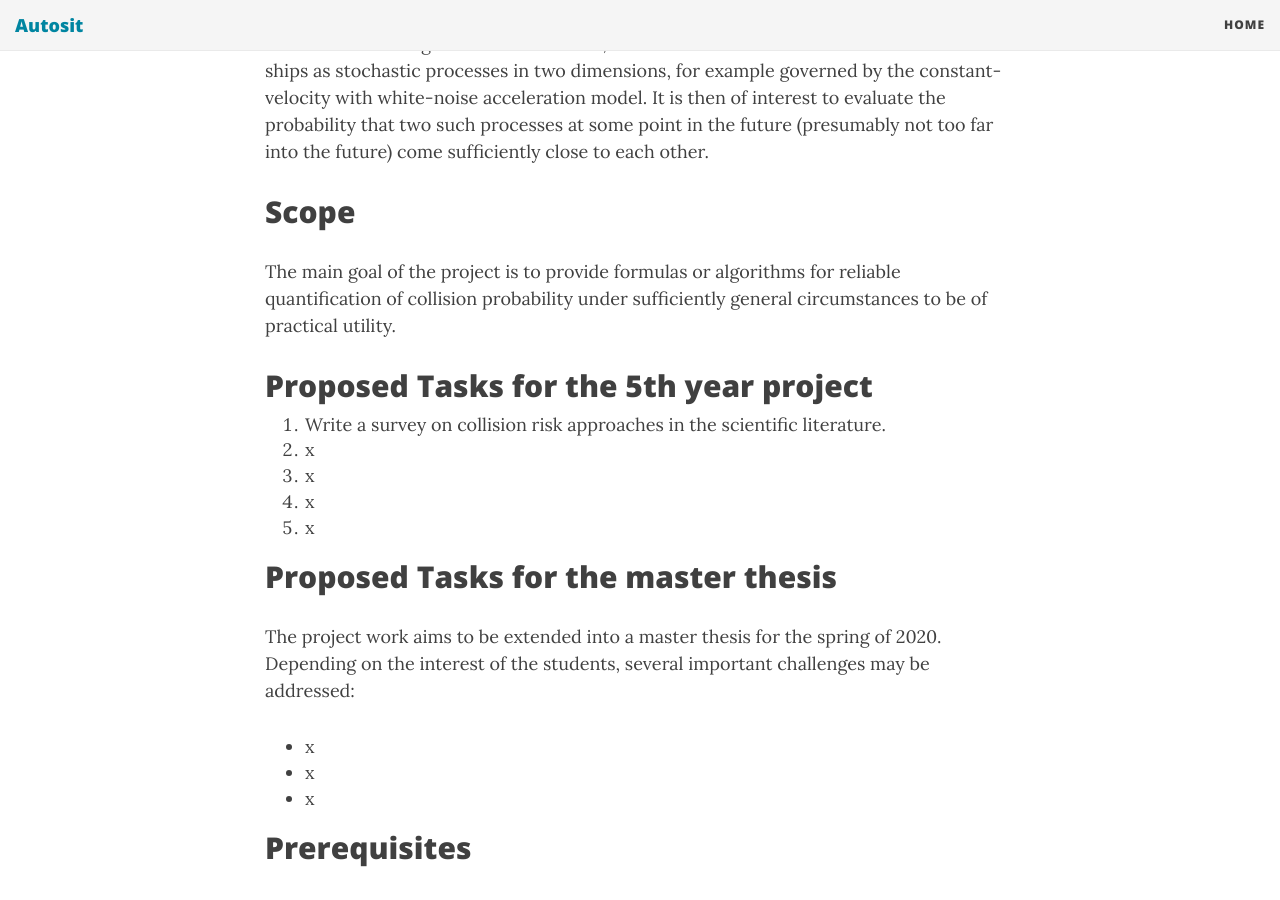
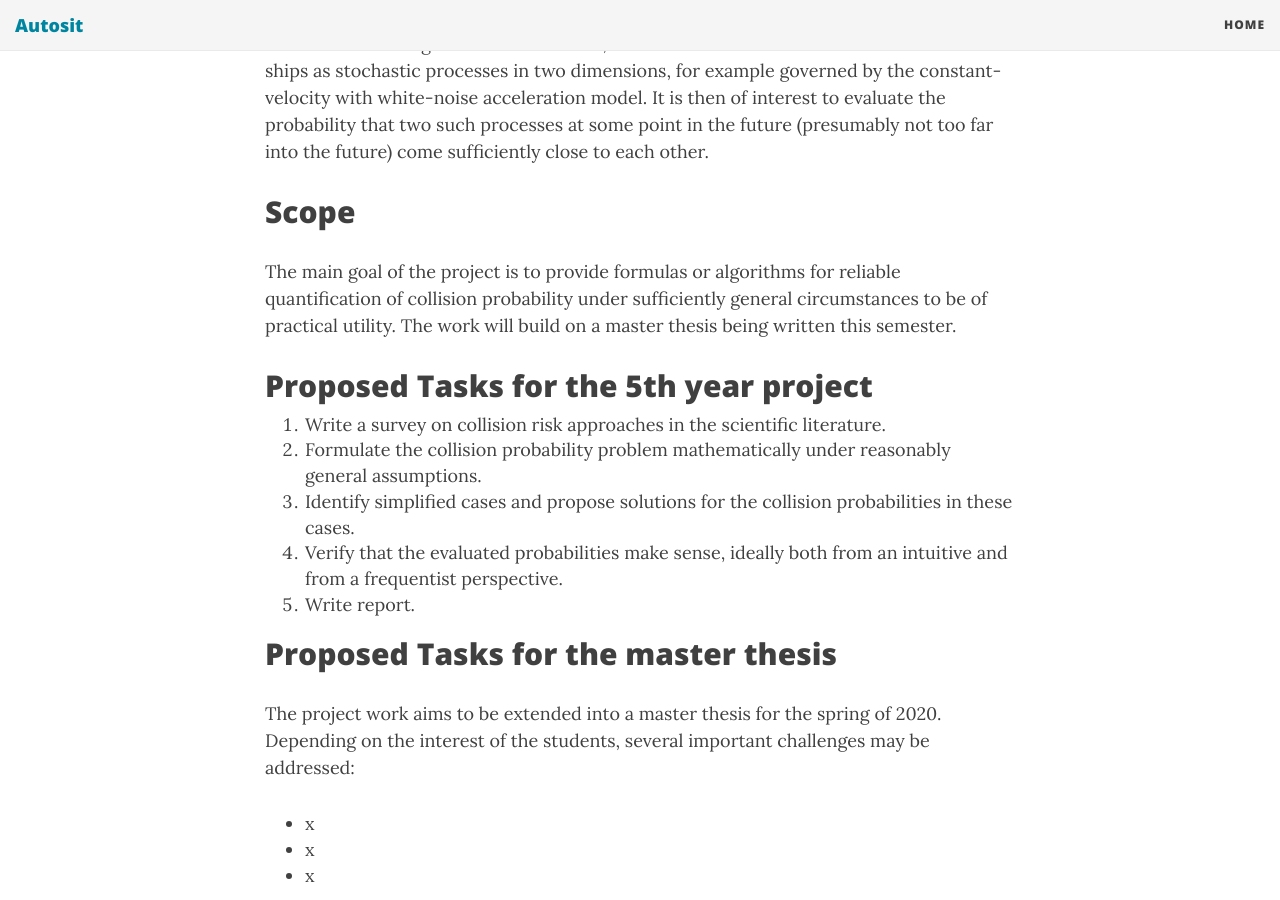
Before and after one commit to autosit/autosit.github.io, a Jekyll site: the page built from _posts/2019-04-25-colav-probabilities.md, in a window 1280 px wide and 900 px high, scrolled down 574 px. Built offline with Jekyll 4.4.1, drawn with Linux system fonts in a browser that asks for light colours; nearby versions of some CDN libraries.

Commit message:
more on colav probs

```diff
--- a/_posts/2019-04-25-colav-probabilities.md
+++ b/_posts/2019-04-25-colav-probabilities.md
@@ -15,15 +15,15 @@ It is then of interest to evaluate the probability that two such processes at so
 
 ## Scope
 The main goal of the project is to provide formulas or algorithms for reliable quantification of collision probability
-under sufficiently general circumstances to be of practical utility.
+under sufficiently general circumstances to be of practical utility. The work will build on a master thesis being written this semester.
 
 ## Proposed Tasks for the 5th year project
 
 1. Write a survey on collision risk approaches in the scientific literature.
-2. x
-3. x
-4. x
-5. x
+2. Formulate the collision probability problem mathematically under reasonably general assumptions.
+3. Identify simplified cases and propose solutions for the collision probabilities in these cases.
+4. Verify that the evaluated probabilities make sense, ideally both from an intuitive and from a frequentist perspective.
+5. Write report.
 
 ## Proposed Tasks for the master thesis
 
```
